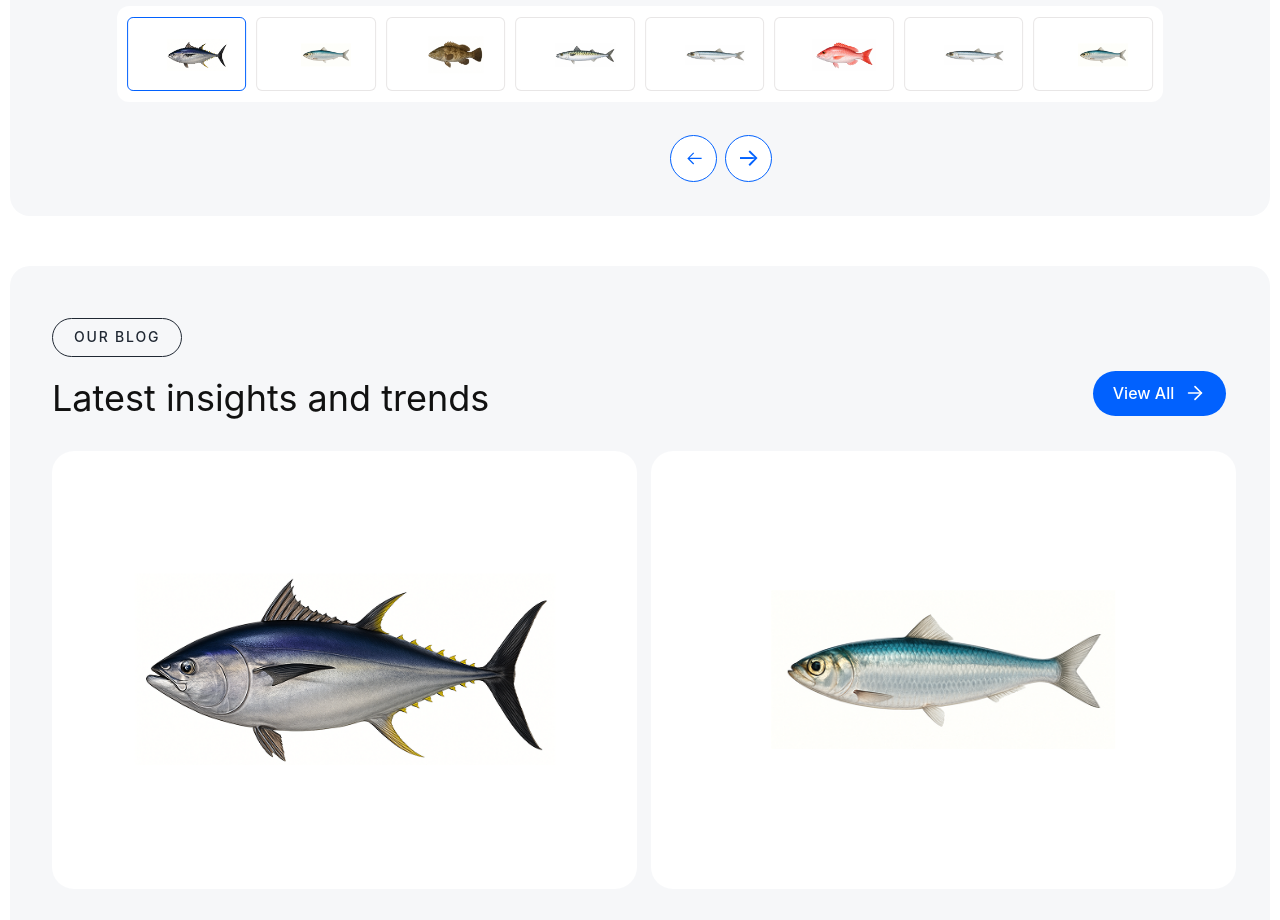
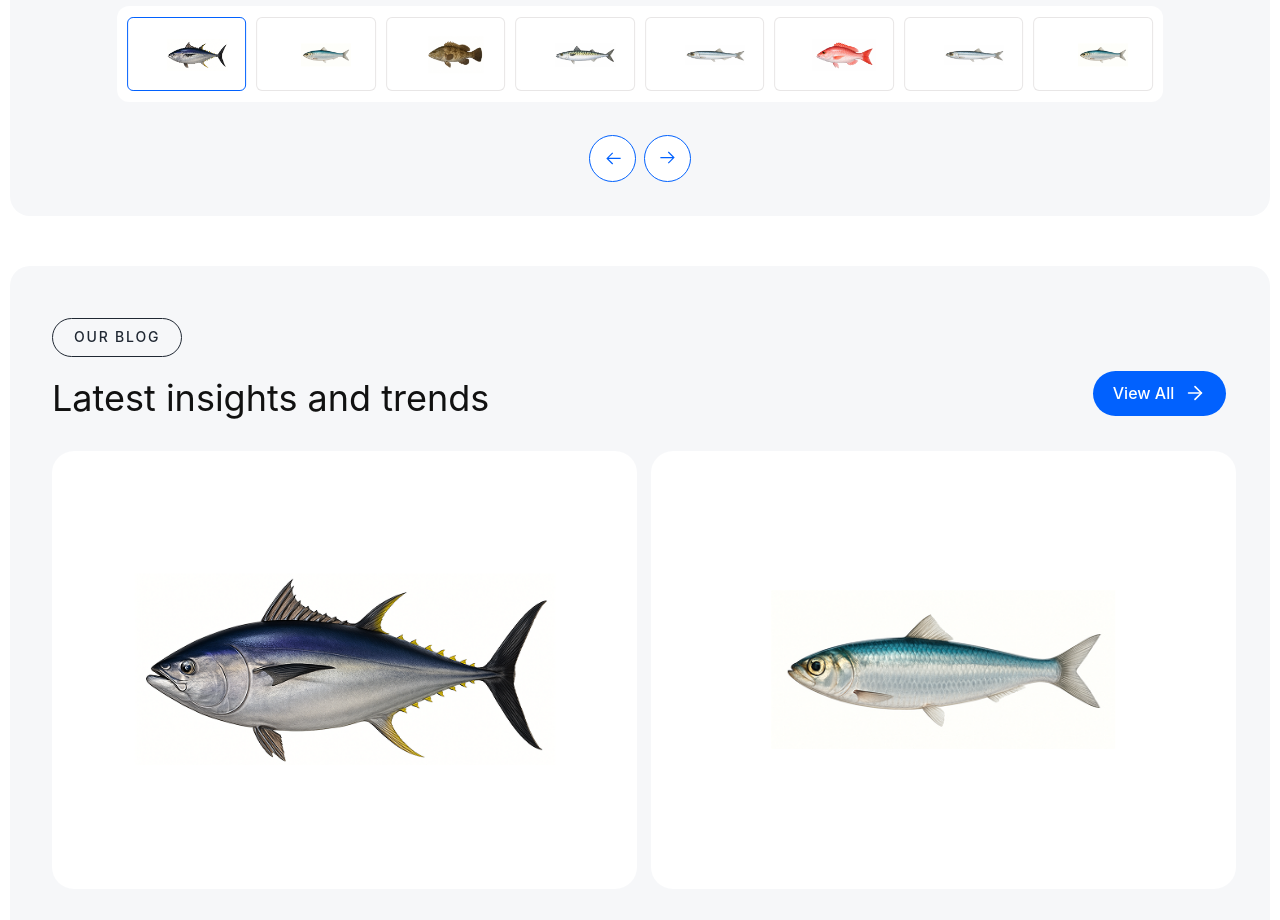
Before and after one commit to chandrunelvin/AVLA, a React (Vite) app: page / in a window 1280 px wide. Shown: the part 4360-5280 px from the top of the page. Built offline with nearby package versions, Linux system fonts and the light colour scheme.

Commit message:
center align

```diff
--- a/src/components/about/AboutHeroSection.jsx
+++ b/src/components/about/AboutHeroSection.jsx
@@ -77,7 +77,7 @@
               loading="lazy"
             />
           </div>
-          <p className="mt-[16px] text-[44px] font-normal leading-[1.1]">3+</p>
+          <p className="mt-[16px] text-[44px] font-normal leading-[1.1]">15+</p>
           <p className="mt-[8px] text-[12px] font-normal leading-[1.6] text-white">
             15+ years seafood processing and exports, delivering certified
             quality since 2010.
@@ -130,7 +130,7 @@
                 loading="lazy"
               />
             </div>
-            <p className="mt-[24px] text-[50px] font-normal leading-[1.1]">3+</p>
+            <p className="mt-[24px] text-[50px] font-normal leading-[1.1]">15+</p>
             <p className="mt-[14px] text-[15px] font-normal leading-[1.6] text-white/80">
               Years of proven experience in seafood processing and exports,
               delivering consistent quality through certified systems and
--- a/src/components/home/ProjectsHomeSection.jsx
+++ b/src/components/home/ProjectsHomeSection.jsx
@@ -147,12 +147,13 @@
           ))}
         </div>
 
+        <div className="absolute left-1/2 top-[989px] flex -translate-x-1/2 items-center gap-[8px]">
           <div
             role="button"
             tabIndex={0}
             onClick={selectPrevious}
             onKeyDown={(e) => handleButtonKey(e, selectPrevious)}
-          className="absolute left-[660px] top-[989px] flex h-[47px] w-[47px] cursor-pointer items-center justify-center rounded-full border border-[#0161FE] bg-white text-[24px] leading-none text-[#0161FE] transition hover:bg-[#0161FE] hover:text-white"
+            className="flex h-[47px] w-[47px] cursor-pointer items-center justify-center rounded-full border border-[#0161FE] bg-white text-[24px] leading-none text-[#0161FE] transition hover:bg-[#0161FE] hover:text-white"
           >
             <img src="/assets/images/home/arrow.svg" alt="previous" className="rotate-180" />
           </div>
@@ -162,9 +163,11 @@
             tabIndex={0}
             onClick={selectNext}
             onKeyDown={(e) => handleButtonKey(e, selectNext)}
-          className="absolute left-[715px] top-[989px] flex h-[47px] w-[47px] cursor-pointer items-center justify-center rounded-full border border-[#0161FE] bg-white text-[24px] leading-none text-[#0161FE] transition hover:bg-[#0161FE] hover:text-white"
+            className="flex h-[47px] w-[47px] cursor-pointer items-center justify-center rounded-full border border-[#0161FE] bg-white text-[24px] leading-none text-[#0161FE] transition hover:bg-[#0161FE] hover:text-white"
           >
-          &#8594;
+            {/* &#8594; */}
+             <img src="/assets/images/home/arrow.svg" alt="previous" />
+          </div>
         </div>
       </div>
 
```
Lines whose indentation alone changed are shown as unchanged.
